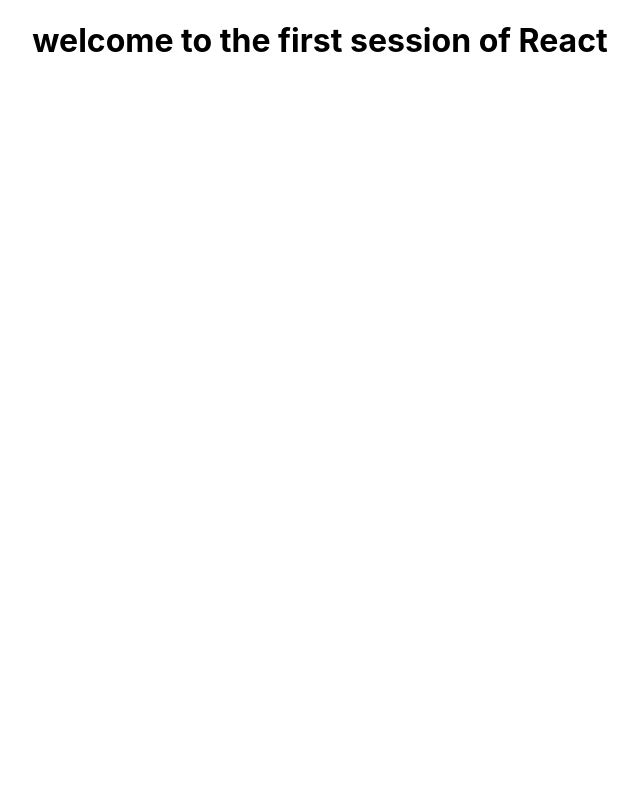
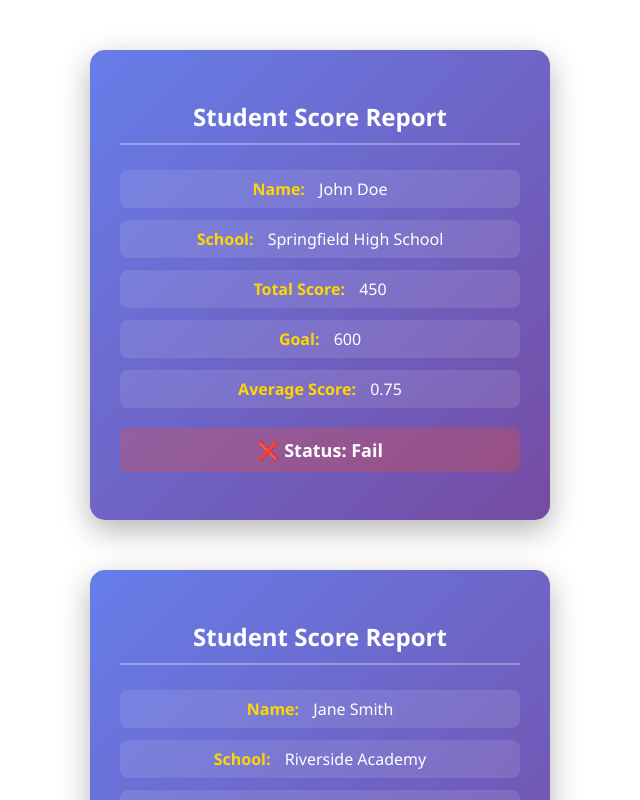
Before and after one commit to sidhigautam6-code/DN5.0_JAVA_FSE_EXERCISES, a React (Create React App) app in the folder DN5.0_Java_FSE_Exercises/: page / in a window 1280 px wide. Shown: the top 800 px of the page, without its empty margins (320-960 px from the left). Built offline with nearby package versions, Linux system fonts and the light colour scheme.

Commit message:
Add files via upload
WEEKS5/ 3.REACT JS-HOL

```diff
--- a/DN5.0_Java_FSE_Exercises/public/index.html
+++ b/DN5.0_Java_FSE_Exercises/public/index.html
@@ -5,11 +5,39 @@
     <link rel="icon" href="%PUBLIC_URL%/favicon.ico" />
     <meta name="viewport" content="width=device-width, initial-scale=1" />
     <meta name="theme-color" content="#000000" />
-    <meta name="description" content="Web site created using create-react-app"/>
+    <meta
+      name="description"
+      content="Web site created using create-react-app"
+    />
+    <link rel="apple-touch-icon" href="%PUBLIC_URL%/logo192.png" />
+    <!--
+      manifest.json provides metadata used when your web app is installed on a
+      user's mobile device or desktop. See https://developers.google.com/web/fundamentals/web-app-manifest/
+    -->
+    <link rel="manifest" href="%PUBLIC_URL%/manifest.json" />
+    <!--
+      Notice the use of %PUBLIC_URL% in the tags above.
+      It will be replaced with the URL of the `public` folder during the build.
+      Only files inside the `public` folder can be referenced from the HTML.
+
+      Unlike "/favicon.ico" or "favicon.ico", "%PUBLIC_URL%/favicon.ico" will
+      work correctly both with client-side routing and a non-root public URL.
+      Learn how to configure a non-root public URL by running `npm run build`.
+    -->
     <title>React App</title>
   </head>
   <body>
     <noscript>You need to enable JavaScript to run this app.</noscript>
     <div id="root"></div>
+    <!--
+      This HTML file is a template.
+      If you open it directly in the browser, you will see an empty page.
+
+      You can add webfonts, meta tags, or analytics to this file.
+      The build step will place the bundled scripts into the <body> tag.
+
+      To begin the development, run `npm start` or `yarn start`.
+      To create a production bundle, use `npm run build` or `yarn build`.
+    -->
   </body>
 </html>
--- a/DN5.0_Java_FSE_Exercises/src/App.js
+++ b/DN5.0_Java_FSE_Exercises/src/App.js
@@ -1,11 +1,29 @@
+// Import React
+import React from 'react';
+// Import the CalculateScore component
+import CalculateScore from "./Components/CalculateScore";
+// Optional: Keep default App.css or remove it
 import './App.css';
 
 function App() {
-  return (
-    <div className="App">
-      <h1>welcome to the first session of React</h1>
-    </div>
-  );
+    return (
+        <div className="App">
+            <CalculateScore
+                Name="John Doe"
+                School="Springfield High School"
+                Total={450}
+                goal={600}
+            />
+
+            {/* You can add more students */}
+            <CalculateScore
+                Name="Jane Smith"
+                School="Riverside Academy"
+                Total={320}
+                goal={400}
+            />
+        </div>
+    );
 }
 
 export default App;
--- /dev/null
+++ b/DN5.0_Java_FSE_Exercises/src/Components/CalculateScore.js
@@ -0,0 +1,33 @@
+// Import React
+import React from 'react';
+// Import CSS file for styling
+import '../Stylesheets/mystyle.css';
+
+// Create function component
+const CalculateScore = (props) => {
+    // Calculate average
+    const average = props.Total / props.goal;
+
+    return (
+        <div className="score-card">
+            <h2>Student Score Report</h2>
+            <div className="student-info">
+                <p><strong>Name:</strong> {props.Name}</p>
+                <p><strong>School:</strong> {props.School}</p>
+                <p><strong>Total Score:</strong> {props.Total}</p>
+                <p><strong>Goal:</strong> {props.goal}</p>
+                <p><strong>Average Score:</strong> {average.toFixed(2)}</p>
+            </div>
+            <div className="result">
+                {average >= 50 ? (
+                    <p className="pass">✅ Status: Pass</p>
+                ) : (
+                    <p className="fail">❌ Status: Fail</p>
+                )}
+            </div>
+        </div>
+    );
+};
+
+// Export the component
+export default CalculateScore;
--- /dev/null
+++ b/DN5.0_Java_FSE_Exercises/src/Stylesheets/mystyle.css
@@ -0,0 +1,53 @@
+/* src/Stylesheets/mystyle.css */
+
+.score-card {
+    max-width: 400px;
+    margin: 50px auto;
+    padding: 30px;
+    background: linear-gradient(135deg, #667eea 0%, #764ba2 100%);
+    border-radius: 15px;
+    box-shadow: 0 10px 30px rgba(0, 0, 0, 0.3);
+    color: white;
+    font-family: 'Segoe UI', Tahoma, Geneva, Verdana, sans-serif;
+}
+
+.score-card h2 {
+    text-align: center;
+    margin-bottom: 25px;
+    border-bottom: 2px solid rgba(255, 255, 255, 0.3);
+    padding-bottom: 10px;
+}
+
+.student-info p {
+    margin: 12px 0;
+    padding: 8px 15px;
+    background: rgba(255, 255, 255, 0.1);
+    border-radius: 8px;
+    font-size: 16px;
+}
+
+.student-info strong {
+    color: #ffd700;
+    margin-right: 10px;
+}
+
+.result {
+    margin-top: 20px;
+    text-align: center;
+}
+
+.pass {
+    background: rgba(46, 204, 113, 0.3);
+    padding: 10px;
+    border-radius: 8px;
+    font-weight: bold;
+    font-size: 18px;
+}
+
+.fail {
+    background: rgba(231, 76, 60, 0.3);
+    padding: 10px;
+    border-radius: 8px;
+    font-weight: bold;
+    font-size: 18px;
+}
--- a/DN5.0_Java_FSE_Exercises/src/index.js
+++ b/DN5.0_Java_FSE_Exercises/src/index.js
@@ -11,4 +11,7 @@
   </React.StrictMode>
 );
 
+// If you want to start measuring performance in your app, pass a function
+// to log results (for example: reportWebVitals(console.log))
+// or send to an analytics endpoint. Learn more: https://bit.ly/CRA-vitals
 reportWebVitals();
```
Also changed, not shown: DN5.0_Java_FSE_Exercises/package.json (+21 -6 lines), 2 other files (tests, documents, lock files or other folders).
